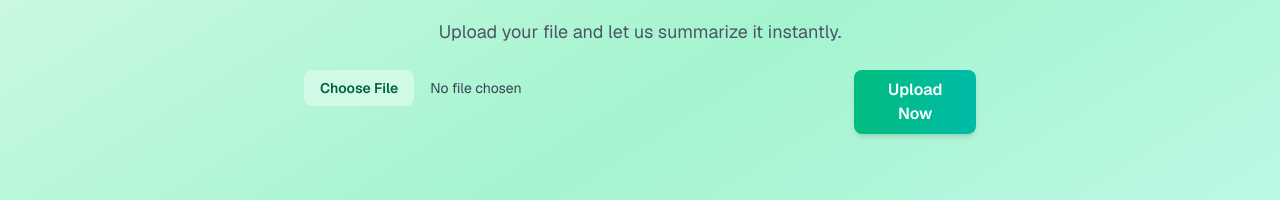
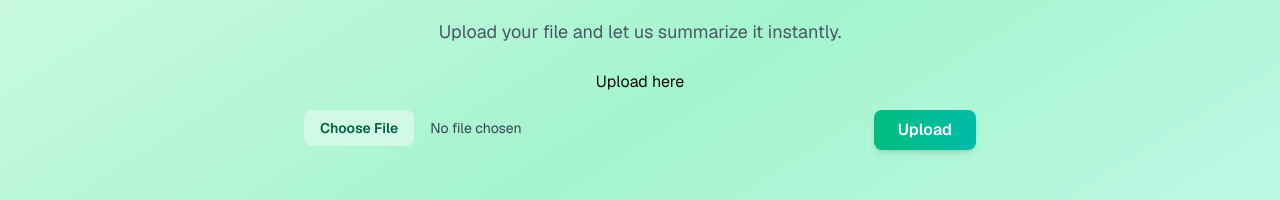
Before and after one commit to Termication/OPSOM, a Next.js app in the folder my-app/: page /upload in a window 1280 px wide. Shown: the part 285-485 px from the top of the page. Built offline with nearby package versions, Linux system fonts and the light colour scheme; no server answers.

Commit message:
fix: update upload page text for clarity and consistency

```diff
--- a/my-app/app/(logged-in)/upload/page.tsx
+++ b/my-app/app/(logged-in)/upload/page.tsx
@@ -21,6 +21,7 @@ export default function Page() {
           Upload your file and let us summarize it instantly.
         </p>
 
+        <span>Upload here</span>
         <div className="flex flex-col sm:flex-row justify-center gap-4 mt-4">
           <input
             type="file"
@@ -39,7 +40,7 @@ export default function Page() {
                        hover:from-emerald-600 hover:to-teal-600
                        transition shadow-md"
           >
-            Upload Now
+            Upload
           </button>
         </div>
       </div>
```
